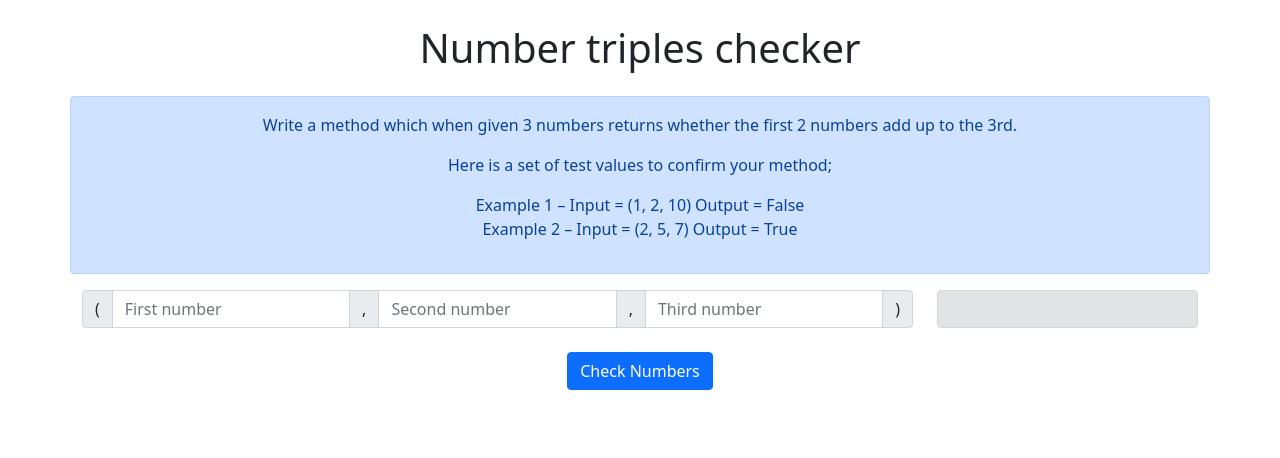
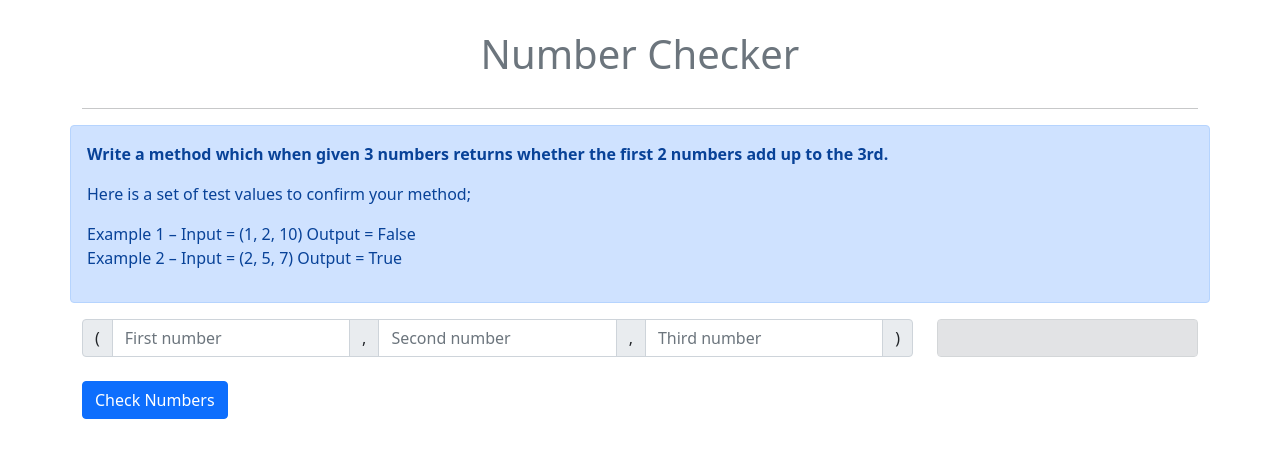
Before and after one commit to segunb/numberComparator, a PHP site: page / in a window 1280 px wide. Shown: the top 458 px of the page. Run offline with PHP 8.4, Linux system fonts and the light colour scheme; data that the repository does not hold is empty.

Commit message:
Improve layout of UI

```diff
--- a/index.php
+++ b/index.php
@@ -15,7 +15,8 @@ use ComposerIncludeFiles\NumberFactory;
             // Read input (capturing each number separately so is may be echoed in UI)
             [$numberOneInput, $numberTwoInput, $numberThreeInput] = $numbers = readNumbersEntered();
 
-            if ($_GET['debug'] == 'Y') echo var_export($numbers, true) . "<br><br>";
+            if ($_GET['debug'] == 'Y')
+                echo var_export($numbers, true) . "<br><br>";
 
             // Validate input. Throw errors if something i wrong
             validateNumberEntered($numbers);
@@ -45,14 +46,17 @@ use ComposerIncludeFiles\NumberFactory;
 
     <title>Number Checker</title>
 </head>
-<body class="text-center">
+<body class="">
     <div class="container">
-        <div class="my-4"><h1>Number triples checker</h1></div>
+        <div class="my-4 text-secondary fs-1 text-center">Number Checker</div>
+        <hr>
         <form method="post">
             <div class="row">
-                <div class="alert alert-primary" role="alert">
+                <div class="alert alert-primary fs-6" role="alert">
                     <p>
+                        <strong>
                         Write a method which when given 3 numbers returns whether the first 2 numbers add up to the 3rd.
+                        </strong>
                     </p>
                     <p>Here is a set of test values to confirm your method;</p>
                     <p>Example 1 – Input = (1, 2, 10) Output = False<br>Example 2 – Input = (2, 5, 7) Output = True</p>
--- a/src/INumber.php
+++ b/src/INumber.php
@@ -4,7 +4,8 @@ namespace ComposerIncludeFiles;
 
 
 interface INumber {
-    const REPRESENTATION_OF_ZERO = 1e-30;
+    // Todo: Expose this as a UI parameter?
+    const REPRESENTATION_OF_ZERO = 1e-7;
 
     public static function parse(String $numberAsString);
     public function add(INumber $number);
```
